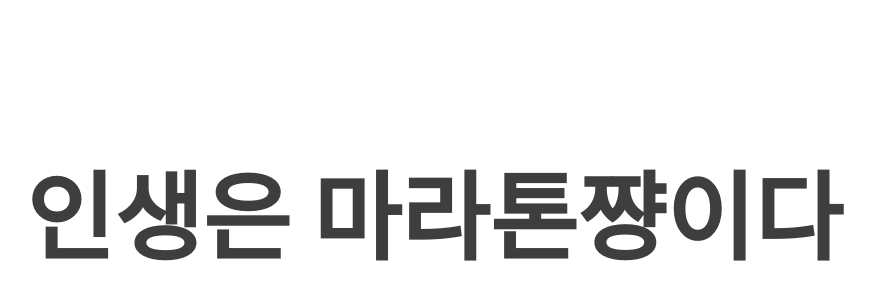
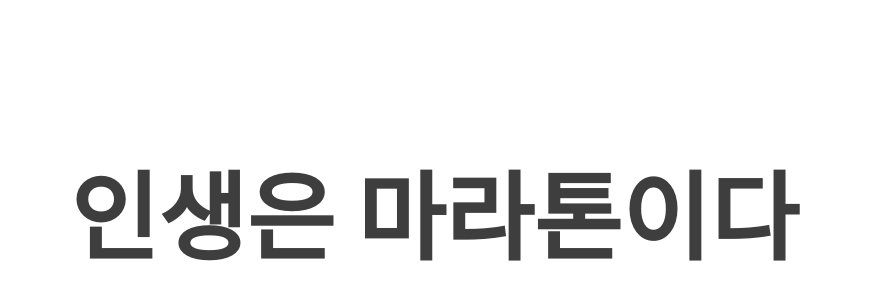
Before and after one commit to ActaV-N/life-marathon, a website: page index.html in a window 1280 px wide. Shown: the part 188-488 px from the top of the page, without its empty margins (206-1081 px from the left). Drawn offline with Linux system fonts and the light colour scheme.

Commit message:
Update landing text

```diff
--- a/index.html
+++ b/index.html
@@ -12,7 +12,7 @@
     <div class="container">
       <section class="scene" data-index="0">
         <h1 class="head">
-          인생은 마라톤쨩이다
+          인생은 마라톤이다
         </h1>
         <div class="sticky-elem message message-1">
           <p>오늘도</p>
```
